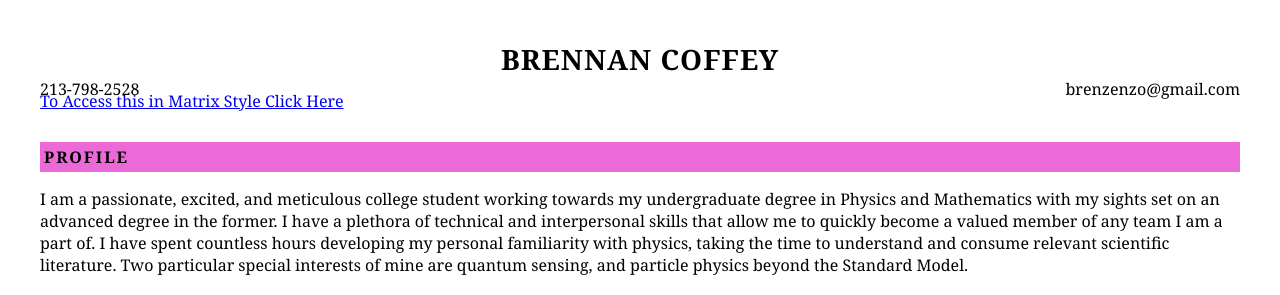
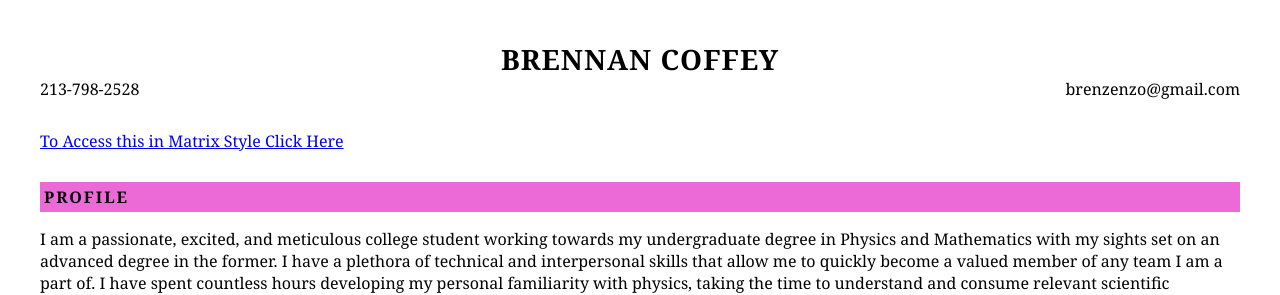
Before and after one commit to bwccwb/resume, a plain HTML site: page index.html in a window 1280 px wide. Shown: the top 295 px of the page. Drawn offline with Linux system fonts and the light colour scheme.

Commit message:
Update index.html

```diff
--- a/index.html
+++ b/index.html
@@ -57,7 +57,10 @@
     <div>213-798-2528</div>
     <div>brenzenzo@gmail.com</div>
   </div>
-<a href="matrix style.html">To Access this in Matrix Style Click Here</a>
+<div style="margin-top: 40px;">
+  <a href="matrix style.html">To Access this in Matrix Style Click Here</a>
+</div>
+
   <h2>Profile</h2>
   <p>
     I am a passionate, excited, and meticulous college student working towards my undergraduate degree in Physics and Mathematics with my sights set on an advanced degree in the former. I have a plethora of technical and interpersonal skills that allow me to quickly become a valued member of any team I am a part of. I have spent countless hours developing my personal familiarity with physics, taking the time to understand and consume relevant scientific literature. Two particular special interests of mine are quantum sensing, and particle physics beyond the Standard Model.
```
